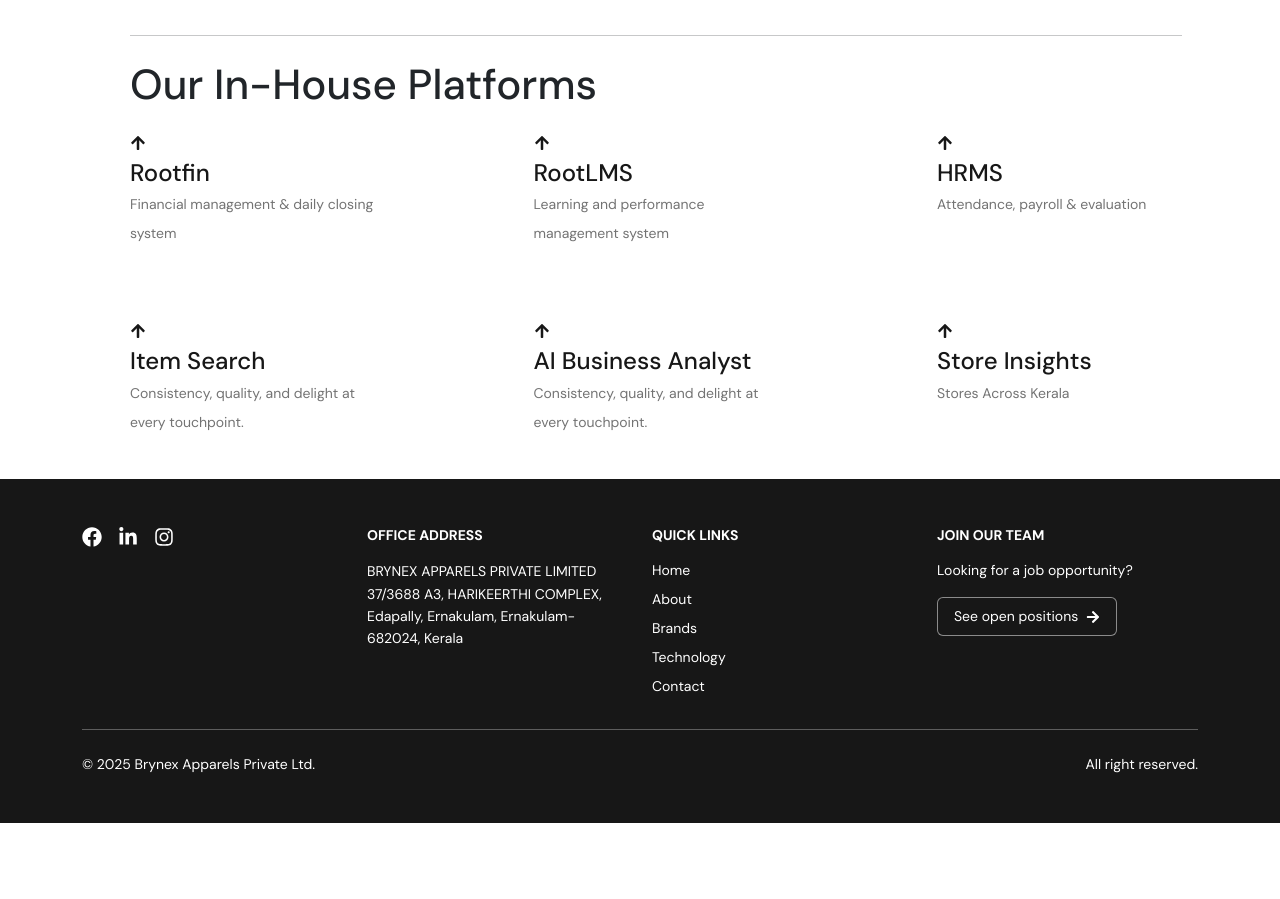
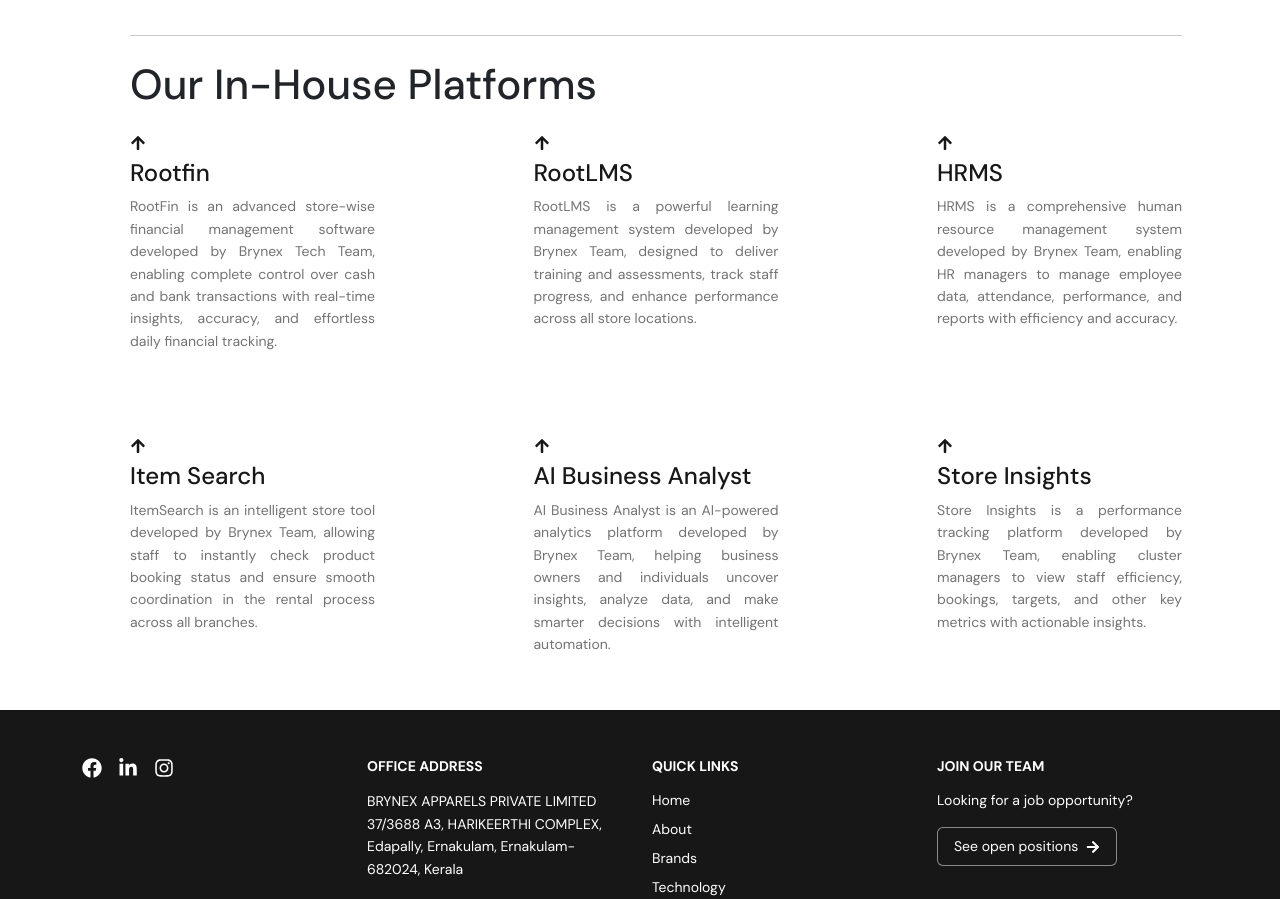
Before and after one commit to rootmentsdev/Brynex, a React (Vite) app in the folder frontend/: page /technology in a window 1280 px wide. Shown: the part 660-1559 px from the top of the page. Before the commit the page ends 1483 px from the top, so only its background shows below. Built offline with nearby package versions, Linux system fonts and the light colour scheme.

Commit message:
Remove underline from mobile menu active links and add hover effects to all site buttons with lift animation and shadow

```diff
--- a/frontend/src/components/Header.css
+++ b/frontend/src/components/Header.css
@@ -49,9 +49,6 @@
   .Header-mobile-ul li a.active-link {
     color: #fff !important;
     font-weight: 700 !important;
-    text-decoration: underline !important;
-    text-decoration-color: #fff !important;
-    text-decoration-thickness: 2px !important;
-    text-underline-offset: 10px !important;
+    text-decoration: none !important;
   }
 }
--- a/frontend/src/pages/AboutPage.jsx
+++ b/frontend/src/pages/AboutPage.jsx
@@ -66,7 +66,7 @@
 
     {/* Our Pillars */}
 
-    <div style={{marginTop:"-100px"}} className=' mx-3 ms-md-5 mb-4' >
+    <div style={{marginTop:"-75px"}} className=' mx-3 ms-md-5 mb-4 ' >
          <h3 className='mb-5' style={{
           fontSize:"42px",
 
--- a/frontend/src/pages/TechnologyPage.jsx
+++ b/frontend/src/pages/TechnologyPage.jsx
@@ -47,7 +47,7 @@
         </div>
         <hr className='mx-3 ms-md-5 mt-4' />
 
-      <div  className='mt-4  mx-3 ms-md-5'>
+        <div className='mt-4  mx-3 ms-md-5'>
           <Row className='d-flex justify-between '>
 
 
@@ -62,12 +62,16 @@
 
             <Col md={6} className='d-flex flex-column justify-content-center mb-5 mt-4  '>
               <h3 style={{ fontSize: "40px", color: '#171717' }}  >Scalability Through  <br /> Systemization</h3>
-                                    <p style={{ fontSize: '14px', lineHeight: '20px', color: '#171717', opacity: "60%",alignContent:
-                                      'justify' }}>
+              <p style={{
+                fontSize: '14px', lineHeight: '20px', color: '#171717', opacity: "60%", alignContent:
+                  'justify'
+              }}>
                 Building the future of fashion Brynex Apparels is home to Kerala's most recognized At Brynex Apparels, we believe scalability in retail comes from systemization. Our in-house tech division develops software that automates every layer from daily operations to financial reporting and training.</p>
 
-                                        <p className='mt-3' style={{ fontSize: '14px', lineHeight: '20px', color: '#171717', opacity: "60%",alignContent:
-                                      'justify',marginBottom:'-12px' }}>Our vision is to build India's first fully integrated fashion-tech ecosystem powered by data, design, and discipline. Fashion rental and retail brands thrive through innovation and excellence.
+              <p className='mt-3' style={{
+                fontSize: '14px', lineHeight: '20px', color: '#171717', opacity: "60%", alignContent:
+                  'justify', marginBottom: '-12px'
+              }}>Our vision is to build India's first fully integrated fashion-tech ecosystem powered by data, design, and discipline. Fashion rental and retail brands thrive through innovation and excellence.
               </p>
             </Col>
 
@@ -79,9 +83,9 @@
 
 
 
-     <div  className='pb-2 mx-3 ms-md-5'  >
+        <div className='pb-2 mx-3 ms-md-5'  >
           <h3 className='mb-4' style={{
-            fontSize:"42px",
+            fontSize: "42px",
 
           }} >Our In-House Platforms</h3>
           {/* Single Row */}
@@ -89,103 +93,293 @@
             color: "#171717",
             gap: '15px'
           }}>
-                          <Col xs={12} md={3} className="mb-4 mb-md-0" style={{paddingBottom: '30px'}}>
-                              <FaArrowUp className="d-md-none" style={{ fontSize: '14px', color: '#171717', marginBottom: '8px' }} />
-                              <FaArrowUp className="d-none d-md-block" style={{ fontSize: '16px', color: '#171717', marginBottom: '8px' }} />
-                              <h5 className="d-md-none" style={{ fontSize:"20px", color: "#171717" }}>
-                                  Rootfin<br />
-                                  <span className="fw-normal" style={{ fontSize: '13px', color: '#171717', opacity: "60%" }}>
-                                     Financial management & daily closing system
+            <Col
+              xs={12}
+              md={3}
+              className="mb-4 mb-md-0"
+              style={{ paddingBottom: "30px" }}
+            >
+              {/* Arrow Icon */}
+              <FaArrowUp
+                className="d-md-none"
+                style={{
+                  fontSize: "14px",
+                  color: "#171717",
+                  marginBottom: "8px",
+                }}
+              />
+              <FaArrowUp
+                className="d-none d-md-block"
+                style={{
+                  fontSize: "16px",
+                  color: "#171717",
+                  marginBottom: "8px",
+                }}
+              />
+
+              {/* Mobile View */}
+              <h5
+                className="d-md-none"
+                style={{
+                  fontSize: "20px",
+                  color: "#171717",
+                }}
+              >
+                Rootfin
+                <br />
+                <span
+                  className="fw-normal d-block"
+                  style={{
+                    fontSize: "13px",
+                    color: "#171717",
+                    opacity: "0.6",
+                    textAlign: "justify",
+                    lineHeight: "1.6",
+                    marginTop: "6px",
+                  }}
+                >
+                  RootFin is an advanced store-wise financial management software developed
+                  by Brynex Tech Team, enabling complete control over cash and bank
+                  transactions with real-time insights, accuracy, and effortless daily
+                  financial tracking.
                 </span>
               </h5>
-                              <h5 className="d-none d-md-block" style={{ fontSize:"24px", color: "#171717" }}>
-                                  Rootfin<br />
-                                  <span className="fw-normal" style={{ fontSize: '14px', color: '#171717', opacity: "60%" }}>
-                                     Financial management & daily closing system
+
+              {/* Desktop / Laptop View */}
+              <div className="d-none d-md-block">
+                <h5 style={{ fontSize: "24px", color: "#171717" }}>Rootfin</h5>
+                <p
+                  className="fw-normal"
+                  style={{
+                    fontSize: "14px",
+                    color: "#171717",
+                    opacity: "0.6",
+                    textAlign: "justify",
+                    lineHeight: "1.6",
+                    marginTop: "8px",
+                  }}
+                >
+                  RootFin is an advanced store-wise financial management software developed
+                  by Brynex Tech Team, enabling complete control over cash and bank
+                  transactions with real-time insights, accuracy, and effortless daily
+                  financial tracking.
+                </p>
+              </div>
+            </Col>
+
+            {/* RootLMS */}
+            <Col xs={12} md={3} className="mb-4 mb-md-0" style={{ paddingBottom: "30px" }}>
+              <FaArrowUp className="d-md-none" style={{ fontSize: "14px", color: "#171717", marginBottom: "8px" }} />
+              <FaArrowUp className="d-none d-md-block" style={{ fontSize: "16px", color: "#171717", marginBottom: "8px" }} />
+
+              {/* Mobile View */}
+              <h5 className="d-md-none" style={{ fontSize: "20px", color: "#171717" }}>
+                RootLMS
+                <br />
+                <span
+                  className="fw-normal d-block"
+                  style={{
+                    fontSize: "13px",
+                    color: "#171717",
+                    opacity: "0.6",
+                    textAlign: "justify",
+                    lineHeight: "1.6",
+                    marginTop: "6px",
+                  }}
+                >
+                  RootLMS is a powerful learning management system developed by Brynex Team, designed to deliver training and assessments, track staff progress, and enhance performance across all store locations.
                 </span>
               </h5>
+
+              {/* Desktop View */}
+              <div className="d-none d-md-block">
+                <h5 style={{ fontSize: "24px", color: "#171717" }}>RootLMS</h5>
+                <p
+                  className="fw-normal"
+                  style={{
+                    fontSize: "14px",
+                    color: "#171717",
+                    opacity: "0.6",
+                    textAlign: "justify",
+                    lineHeight: "1.6",
+                    marginTop: "8px",
+                  }}
+                >
+                  RootLMS is a powerful learning management system developed by Brynex Team, designed to deliver training and assessments, track staff progress, and enhance performance across all store locations.
+                </p>
+              </div>
             </Col>
-                          <Col xs={12} md={3} className="mb-4 mb-md-0" style={{paddingBottom: '30px'}}>
-                              <FaArrowUp className="d-md-none" style={{ fontSize: '14px', color: '#171717', marginBottom: '8px' }} />
-                              <FaArrowUp className="d-none d-md-block" style={{ fontSize: '16px', color: '#171717', marginBottom: '8px' }} />
-                              <h5 className="d-md-none" style={{ fontSize:"20px", color: "#171717" }}>
-                                  RootLMS<br />
-                                  <span className="fw-normal" style={{ fontSize: '13px', color: '#171717', opacity: "60%" }}>
-                                    Learning and performance management system
+
+            {/* HRMS */}
+            <Col xs={12} md={3} className="mb-4 mb-md-0" style={{ paddingBottom: "30px" }}>
+              <FaArrowUp className="d-md-none" style={{ fontSize: "14px", color: "#171717", marginBottom: "8px" }} />
+              <FaArrowUp className="d-none d-md-block" style={{ fontSize: "16px", color: "#171717", marginBottom: "8px" }} />
+
+              {/* Mobile */}
+              <h5 className="d-md-none" style={{ fontSize: "20px", color: "#171717" }}>
+                HRMS
+                <br />
+                <span
+                  className="fw-normal d-block"
+                  style={{
+                    fontSize: "13px",
+                    color: "#171717",
+                    opacity: "0.6",
+                    textAlign: "justify",
+                    lineHeight: "1.6",
+                    marginTop: "6px",
+                  }}
+                >
+                  HRMS is a comprehensive human resource management system developed by Brynex Team, enabling HR managers to manage employee data, attendance, performance, and reports with efficiency and accuracy.
                 </span>
               </h5>
-                              <h5 className="d-none d-md-block" style={{ fontSize:"24px", color: "#171717" }}>
-                                  RootLMS<br />
-                                  <span className="fw-normal" style={{ fontSize: '14px', color: '#171717', opacity: "60%" }}>
-                                    Learning and performance management system
+
+              {/* Desktop */}
+              <div className="d-none d-md-block">
+                <h5 style={{ fontSize: "24px", color: "#171717" }}>HRMS</h5>
+                <p
+                  className="fw-normal"
+                  style={{
+                    fontSize: "14px",
+                    color: "#171717",
+                    opacity: "0.6",
+                    textAlign: "justify",
+                    lineHeight: "1.6",
+                    marginTop: "8px",
+                  }}
+                >
+                  HRMS is a comprehensive human resource management system developed by Brynex Team, enabling HR managers to manage employee data, attendance, performance, and reports with efficiency and accuracy.
+                </p>
+              </div>
+            </Col>
+
+            {/* Item Search */}
+            <Col xs={12} md={3} style={{ paddingBottom: "30px" }}>
+              <FaArrowUp className="d-md-none" style={{ fontSize: "14px", color: "#171717", marginBottom: "8px" }} />
+              <FaArrowUp className="d-none d-md-block" style={{ fontSize: "16px", color: "#171717", marginBottom: "8px" }} />
+
+              {/* Mobile */}
+              <h5 className="d-md-none" style={{ fontSize: "20px", color: "#171717" }}>
+                Item Search
+                <br />
+                <span
+                  className="fw-normal d-block"
+                  style={{
+                    fontSize: "13px",
+                    color: "#171717",
+                    opacity: "0.6",
+                    textAlign: "justify",
+                    lineHeight: "1.6",
+                    marginTop: "6px",
+                  }}
+                >
+                  ItemSearch is an intelligent store tool developed by Brynex Team, allowing staff to instantly check product booking status and ensure smooth coordination in the rental process across all branches.
                 </span>
               </h5>
+
+              {/* Desktop */}
+              <div className="d-none d-md-block">
+                <h5 style={{ fontSize: "24px", color: "#171717" }}>Item Search</h5>
+                <p
+                  className="fw-normal"
+                  style={{
+                    fontSize: "14px",
+                    color: "#171717",
+                    opacity: "0.6",
+                    textAlign: "justify",
+                    lineHeight: "1.6",
+                    marginTop: "8px",
+                  }}
+                >
+                  ItemSearch is an intelligent store tool developed by Brynex Team, allowing staff to instantly check product booking status and ensure smooth coordination in the rental process across all branches.
+                </p>
+              </div>
             </Col>
-                          <Col xs={12} md={3} className="mb-4 mb-md-0" style={{paddingBottom: '30px'}}>
-                              <FaArrowUp className="d-md-none" style={{ fontSize: '14px', color: '#171717', marginBottom: '8px' }} />
-                              <FaArrowUp className="d-none d-md-block" style={{ fontSize: '16px', color: '#171717', marginBottom: '8px' }} />
-                              <h5 className="d-md-none" style={{ fontSize:"20px", color: "#171717" }}>
-                                  HRMS<br />
-                                  <span className="fw-normal" style={{ fontSize: '13px', color: '#171717', opacity: "60%" }}>
-                                     Attendance, payroll & evaluation
+
+            {/* AI Business Analyst */}
+            <Col xs={12} md={3} style={{ paddingBottom: "30px" }}>
+              <FaArrowUp className="d-md-none" style={{ fontSize: "14px", color: "#171717", marginBottom: "8px" }} />
+              <FaArrowUp className="d-none d-md-block" style={{ fontSize: "16px", color: "#171717", marginBottom: "8px" }} />
+
+              {/* Mobile */}
+              <h5 className="d-md-none" style={{ fontSize: "20px", color: "#171717" }}>
+                AI Business Analyst
+                <br />
+                <span
+                  className="fw-normal d-block"
+                  style={{
+                    fontSize: "13px",
+                    color: "#171717",
+                    opacity: "0.6",
+                    textAlign: "justify",
+                    lineHeight: "1.6",
+                    marginTop: "6px",
+                  }}
+                >
+                  AI Business Analyst is an AI-powered analytics platform developed by Brynex Team, helping business owners and individuals uncover insights, analyze data, and make smarter decisions with intelligent automation.
                 </span>
               </h5>
-                              <h5 className="d-none d-md-block" style={{ fontSize:"24px", color: "#171717" }}>
-                                  HRMS<br />
-                                  <span className="fw-normal" style={{ fontSize: '14px', color: '#171717', opacity: "60%" }}>
-                                     Attendance, payroll & evaluation
+
+              {/* Desktop */}
+              <div className="d-none d-md-block">
+                <h5 style={{ fontSize: "24px", color: "#171717" }}>AI Business Analyst</h5>
+                <p
+                  className="fw-normal"
+                  style={{
+                    fontSize: "14px",
+                    color: "#171717",
+                    opacity: "0.6",
+                    textAlign: "justify",
+                    lineHeight: "1.6",
+                    marginTop: "8px",
+                  }}
+                >
+                  AI Business Analyst is an AI-powered analytics platform developed by Brynex Team, helping business owners and individuals uncover insights, analyze data, and make smarter decisions with intelligent automation.
+                </p>
+              </div>
+            </Col>
+
+            {/* Store Insights */}
+            <Col xs={12} md={3} style={{ paddingBottom: "30px" }}>
+              <FaArrowUp className="d-md-none" style={{ fontSize: "14px", color: "#171717", marginBottom: "8px" }} />
+              <FaArrowUp className="d-none d-md-block" style={{ fontSize: "16px", color: "#171717", marginBottom: "8px" }} />
+
+              {/* Mobile */}
+              <h5 className="d-md-none" style={{ fontSize: "20px", color: "#171717" }}>
+                Store Insights
+                <br />
+                <span
+                  className="fw-normal d-block"
+                  style={{
+                    fontSize: "13px",
+                    color: "#171717",
+                    opacity: "0.6",
+                    textAlign: "justify",
+                    lineHeight: "1.6",
+                    marginTop: "6px",
+                  }}
+                >
+                  Store Insights is a performance tracking platform developed by Brynex Team, enabling cluster managers to view staff efficiency, bookings, targets, and other key metrics with actionable insights.
                 </span>
               </h5>
-                          </Col>
-                          <Col xs={12} md={3} style={{paddingBottom: '30px'}}>
-                              <FaArrowUp className="d-md-none" style={{ fontSize: '14px', color: '#171717', marginBottom: '8px' }} />
-                              <FaArrowUp className="d-none d-md-block" style={{ fontSize: '16px', color: '#171717', marginBottom: '8px' }} />
-                              <h5 className="d-md-none" style={{ fontSize:"20px", color: "#171717" }}>
-                             Item Search  <br />
-                                  <span className="fw-normal" style={{ fontSize: '13px', color: '#171717', opacity: "60%" }}>
-                                      Consistency, quality, and delight at every touchpoint.
-                                  </span>
-                              </h5>
-                              <h5 className="d-none d-md-block" style={{ fontSize:"24px", color: "#171717" }}>
-                             Item Search  <br />
-                                  <span className="fw-normal" style={{ fontSize: '14px', color: '#171717', opacity: "60%" }}>
-                                      Consistency, quality, and delight at every touchpoint.
-                                  </span>
-                              </h5>
-                          </Col>
-                          <Col xs={12} md={3} style={{paddingBottom: '30px'}}>
-                              <FaArrowUp className="d-md-none" style={{ fontSize: '14px', color: '#171717', marginBottom: '8px' }} />
-                              <FaArrowUp className="d-none d-md-block" style={{ fontSize: '16px', color: '#171717', marginBottom: '8px' }} />
-                              <h5 className="d-md-none" style={{ fontSize:"20px", color: "#171717" }}>
-            AI Business Analyst <br />
-                                  <span className="fw-normal" style={{ fontSize: '13px', color: '#171717', opacity: "60%" }}>
-                                     Consistency, quality, and delight at every touchpoint.
-                                  </span>
-                              </h5>
-                              <h5 className="d-none d-md-block" style={{ fontSize:"24px", color: "#171717" }}>
-            AI Business Analyst <br />
-                                  <span className="fw-normal" style={{ fontSize: '14px', color: '#171717', opacity: "60%" }}>
-                                     Consistency, quality, and delight at every touchpoint.
-                                  </span>
-                              </h5>
-                          </Col>
-                          <Col xs={12} md={3} style={{paddingBottom: '30px'}}>
-                              <FaArrowUp className="d-md-none" style={{ fontSize: '14px', color: '#171717', marginBottom: '8px' }} />
-                              <FaArrowUp className="d-none d-md-block" style={{ fontSize: '16px', color: '#171717', marginBottom: '8px' }} />
-                              <h5 className="d-md-none" style={{ fontSize:"20px", color: "#171717" }}>
-                             Store Insights
-                               <br />
-                                  <span className="fw-normal" style={{ fontSize: '13px', color: '#171717', opacity: "60%" }}>
-                                      Stores Across Kerala
-                                  </span>
-                              </h5>
-                              <h5 className="d-none d-md-block" style={{ fontSize:"24px", color: "#171717" }}>
-                             Store Insights
-                               <br />
-                                  <span className="fw-normal" style={{ fontSize: '14px', color: '#171717', opacity: "60%" }}>
-                                      Stores Across Kerala
-                                  </span>
-                              </h5>
+
+              {/* Desktop */}
+              <div className="d-none d-md-block">
+                <h5 style={{ fontSize: "24px", color: "#171717" }}>Store Insights</h5>
+                <p
+                  className="fw-normal"
+                  style={{
+                    fontSize: "14px",
+                    color: "#171717",
+                    opacity: "0.6",
+                    textAlign: "justify",
+                    lineHeight: "1.6",
+                    marginTop: "8px",
+                  }}
+                >
+                  Store Insights is a performance tracking platform developed by Brynex Team, enabling cluster managers to view staff efficiency, bookings, targets, and other key metrics with actionable insights.
+                </p>
+              </div>
             </Col>
           </Row>
 
```
Also changed, not shown: frontend/src/components/Header.jsx (+58 -0 lines), frontend/src/pages/BrandPage.jsx (+42 -6 lines), frontend/src/pages/CareersPage.jsx (+12 -0 lines), frontend/src/pages/ContactPage.jsx (+11 -3 lines), frontend/src/pages/HomePage.jsx (+14 -2 lines). Lines whose indentation alone changed are shown as unchanged.
